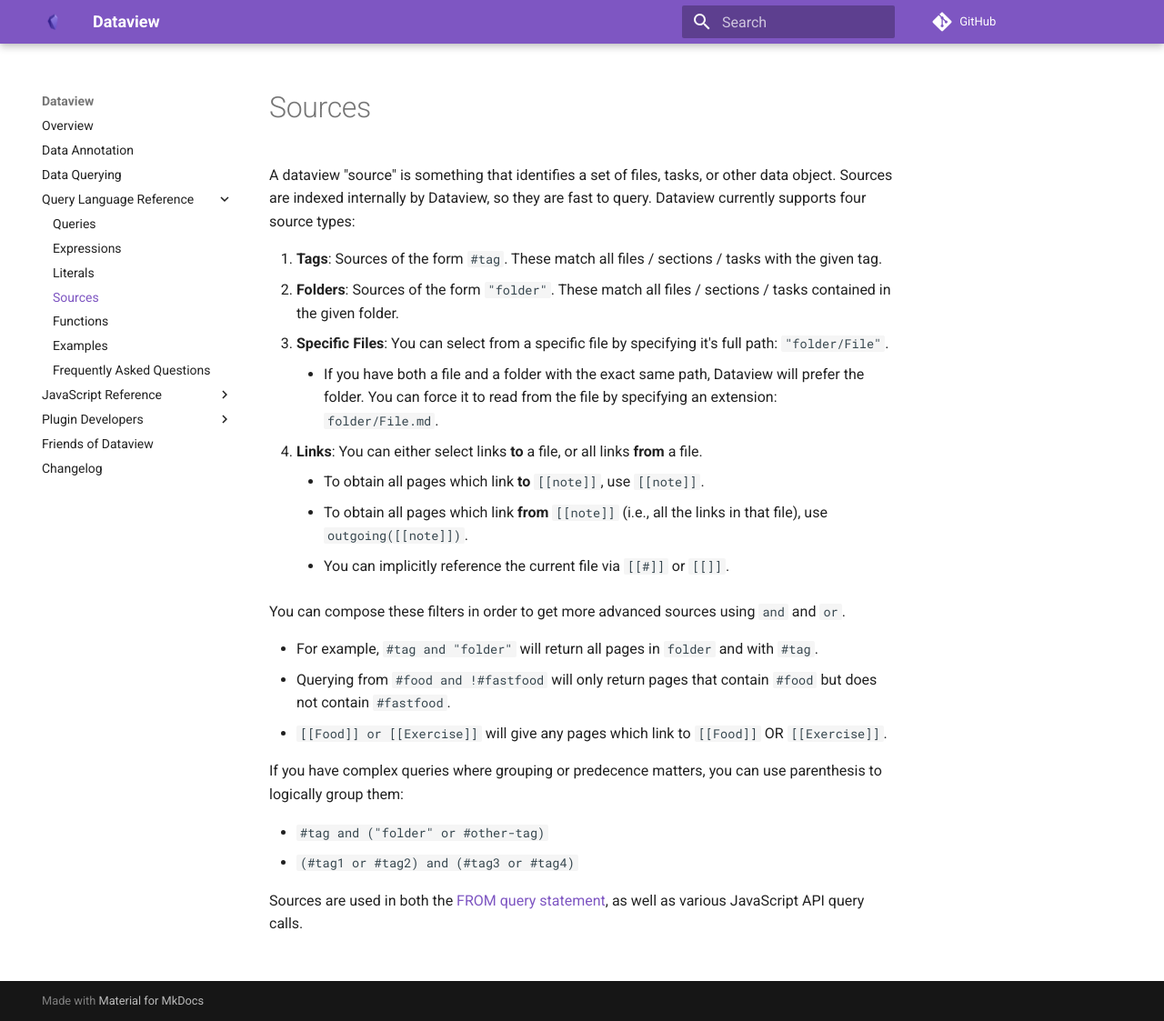
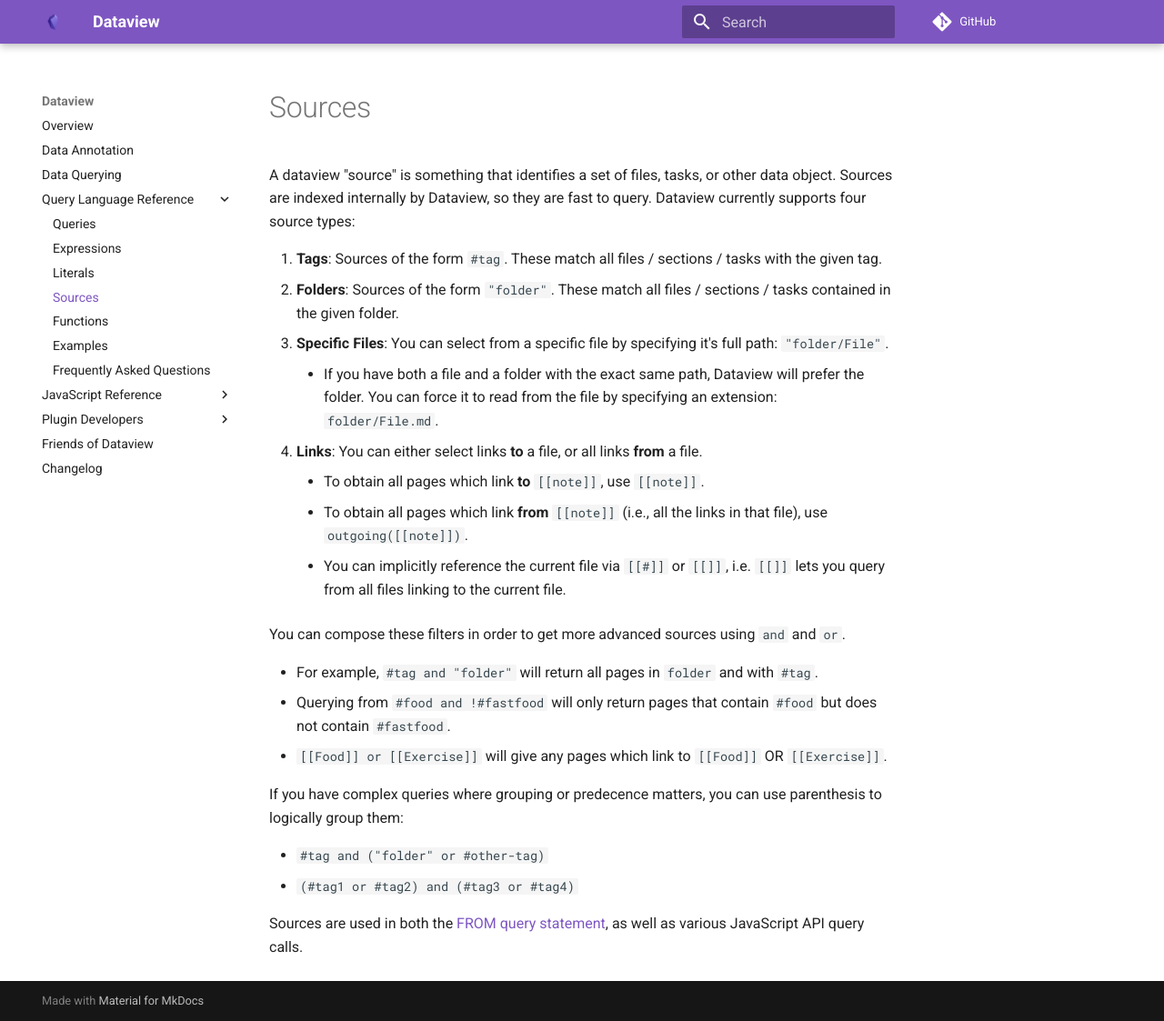
Before and after one commit to blacksmithgu/obsidian-dataview, an MkDocs documentation site: the page built from docs/docs/query/sources.md, in a window 1280 px wide and 1123 px high. Shown: the whole window at 91% size. Built offline with MkDocs 1.6.1 and Material for MkDocs 9.7.7, drawn with Linux system fonts in a browser that asks for light colours; comment, search, counter and statistics services are not loaded.

Commit message:
Add explanation to prevent #1274 in the future.

```diff
--- a/docs/docs/query/sources.md
+++ b/docs/docs/query/sources.md
@@ -11,7 +11,7 @@ Dataview, so they are fast to query. Dataview currently supports four source typ
 3. **Links**: You can either select links **to** a file, or all links **from** a file.
     - To obtain all pages which link **to** `[[note]]`, use `[[note]]`.
     - To obtain all pages which link **from** `[[note]]` (i.e., all the links in that file), use `outgoing([[note]])`.
-    - You can implicitly reference the current file via `[[#]]` or `[[]]`.
+    - You can implicitly reference the current file via `[[#]]` or `[[]]`, i.e. `[[]]` lets you query from all files linking to the current file.
 
 You can compose these filters in order to get more advanced sources using `and` and `or`.
 
```
